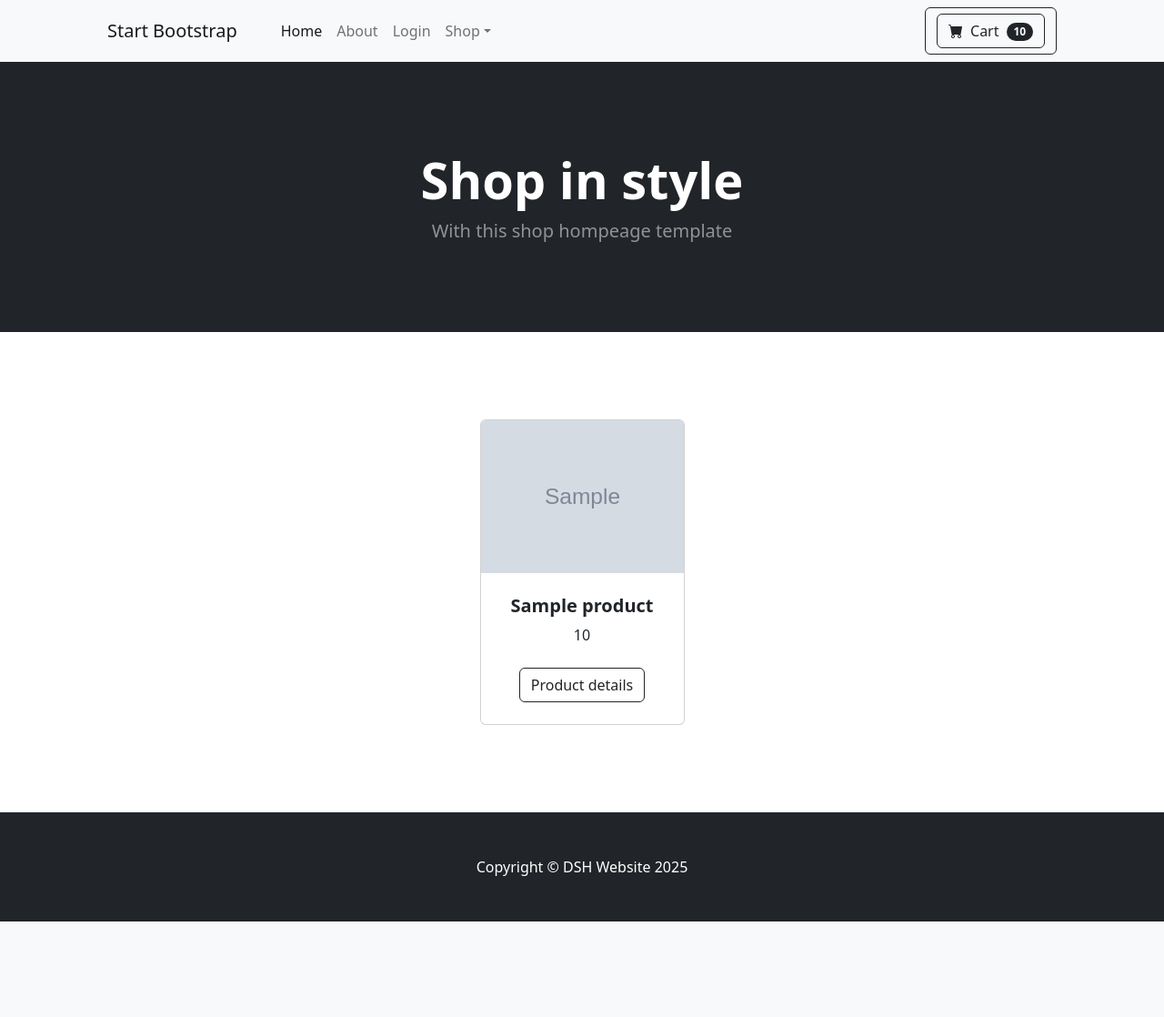
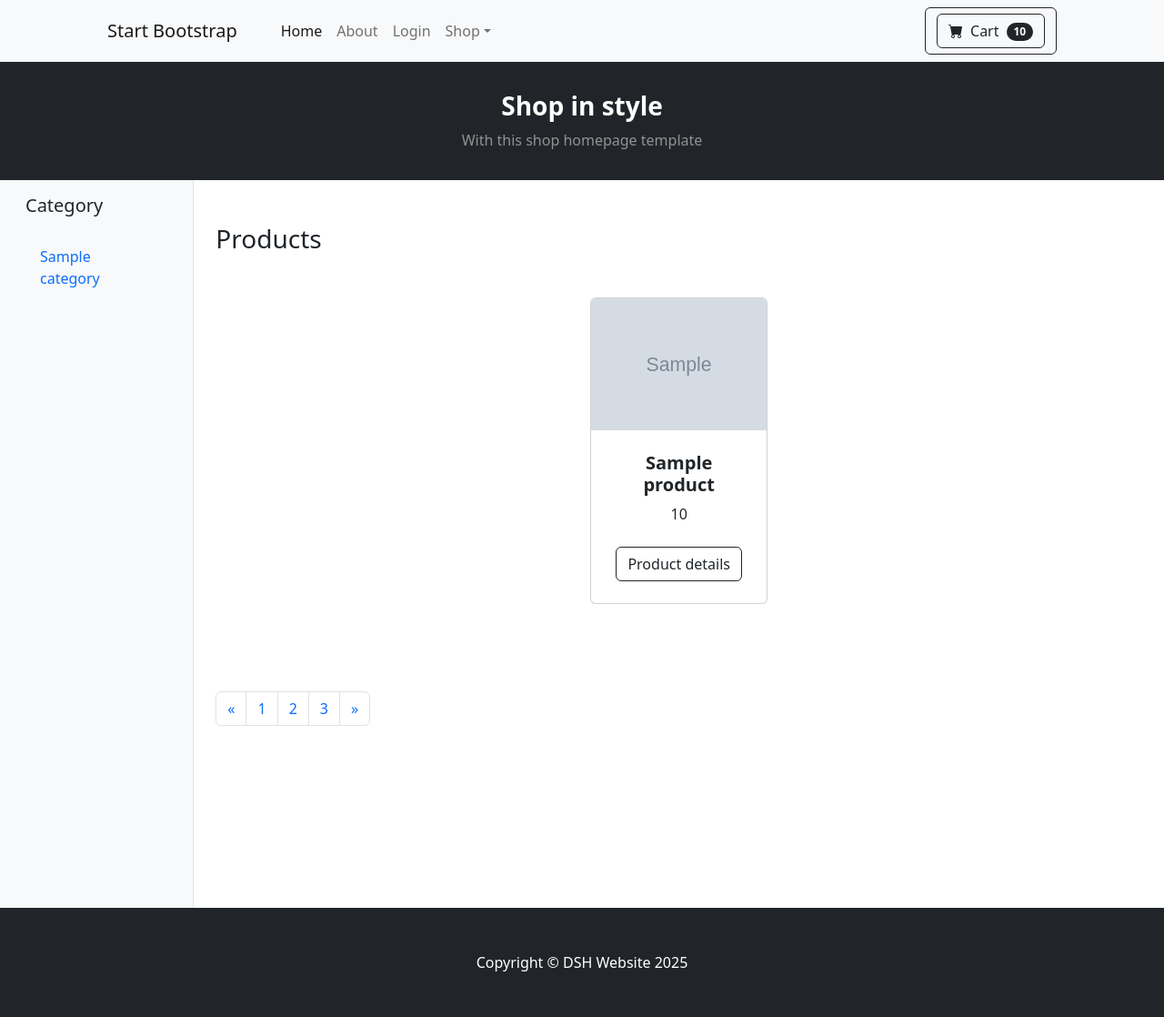
Before and after one commit to MykolaIvanowski/DSH, a Django app: template app_dsh/templates/home.html in a window 1280 px wide. Shown: the whole page at 91% size. Before the commit the page ends 1013 px from the top, so only its background shows below. Run offline with Django 4.2, Linux system fonts and the light colour scheme; the template is opened without the code that fills it: most values are stand-ins (such as "Sample title", 1, 10 or a date in 2020); grey boxes marked "Sample" are stand-in pictures; some libraries are stand-ins or nearby versions.

Commit message:
leftsidebar pagination ui

```diff
--- a/app_dsh/templates/home.html
+++ b/app_dsh/templates/home.html
@@ -1,17 +1,39 @@
 {% extends 'base.html' %}
 {% block content %}
+        <!-- Header-->
+<header class="bg-dark py-3">
+  <div class="container px-4 px-lg-5 my-3">
+    <div class="text-center text-white">
+      <h1 class="h3 fw-bold">Shop in style</h1>
+      <p class="text-white-50 mb-0">With this shop homepage template</p>
+    </div>
+  </div>
+</header>
 
-        <!-- Header-->
-        <header class="bg-dark py-5">
-            <div class="container px-4 px-lg-5 my-5">
-                <div class="text-center text-white">
-                    <h1 class="display-4 fw-bolder">Shop in style</h1>
-                    <p class="lead fw-normal text-white-50 mb-0">With this shop hompeage template</p>
-                </div>
-            </div>
-        </header>
+<!--leftsidebar-->
+<div class="container-fluid">
+  <div class="row">
+    <!-- Sidebar -->
+    <nav class="col-12 col-md-3 col-lg-2 bg-light border-end min-vh-100">
+<!--        <nav class="col-12 col-md-3 col-lg-2 bg-light border-end"> for leftside bar-->
+      <h5 class="p-3">Category</h5>
+      <ul class="nav flex-column px-3">
+        {% for category in categories %}
+          <li class="nav-item">
+            <a class="nav-link" href="{% url 'category' category.name %}">
+              {{ category.name }}
+            </a>
+          </li>
+        {% empty %}
+          <li class="nav-item text-muted">Empty list</li>
+        {% endfor %}
+      </ul>
+    </nav>
+
+    <main class="col-12 col-md-9 col-lg-10 px-4">
         <!-- Section-->
         <section class="py-5">
+             <h3>Products </h3>
             <div class="container px-4 px-lg-5 mt-5">
                 <div class="row gx-4 gx-lg-5 row-cols-2 row-cols-md-3 row-cols-xl-4 justify-content-center">
                         {% for product in products %}
@@ -60,4 +82,29 @@
                         {% endfor %}
             </div>
         </section>
+
+<!--Pagination-->
+<nav aria-label="Page navigation example">
+  <ul class="pagination">
+    <li class="page-item">
+      <a class="page-link" href="#" aria-label="Previous">
+        <span aria-hidden="true">&laquo;</span>
+      </a>
+    </li>
+    <li class="page-item"><a class="page-link" href="#">1</a></li>
+    <li class="page-item"><a class="page-link" href="#">2</a></li>
+    <li class="page-item"><a class="page-link" href="#">3</a></li>
+    <li class="page-item">
+      <a class="page-link" href="#" aria-label="Next">
+        <span aria-hidden="true">&raquo;</span>
+      </a>
+    </li>
+  </ul>
+</nav>
+
+
+    </main>
+  </div>
+</div>
+
 {% endblock %}
--- a/app_dsh/views.py
+++ b/app_dsh/views.py
@@ -14,7 +14,8 @@ def about(request):
 
 def home(request):
     products = Product.objects.all()
-    return render(request,'home.html', {'products': products})
+    categories = Category.objects.all()
+    return render(request,'home.html', {'products': products, 'categories': categories})
 
 
 def login_user(request):
```
